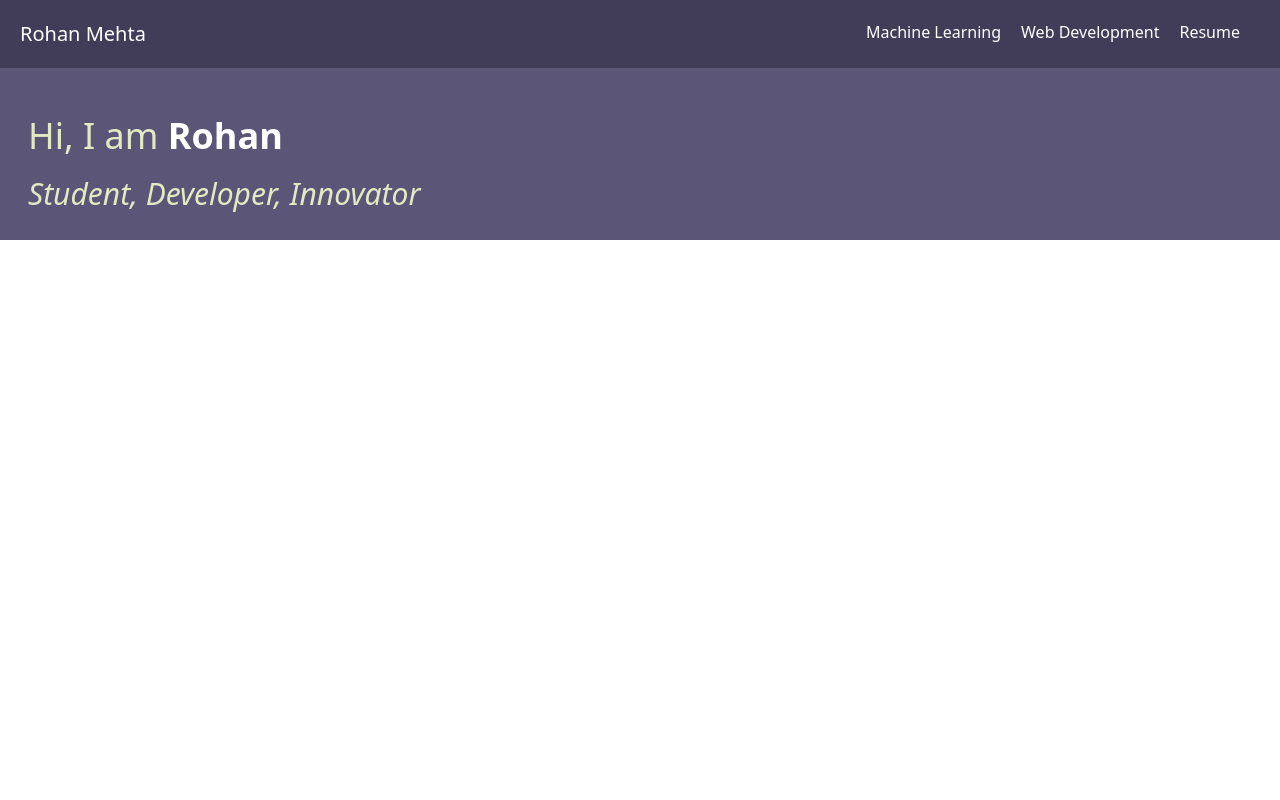
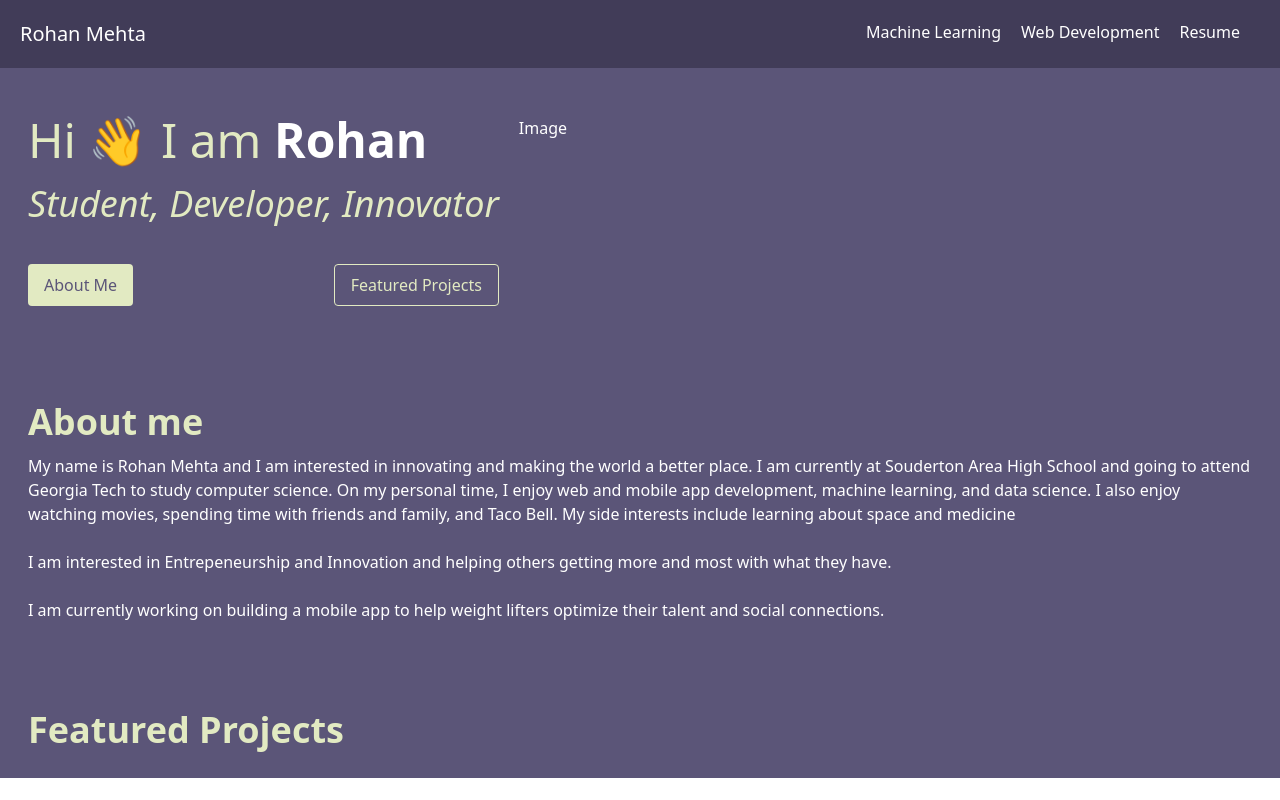
Before and after one commit to radroof22/radroof22.github.io, a Gatsby site: page / in a window 1280 px wide. Built offline with nearby package versions, Linux system fonts and the light colour scheme; Gatsby itself is replaced by a stand-in of ours.

Commit message:
added about me section and buttons

```diff
--- a/src/pages/index.js
+++ b/src/pages/index.js
@@ -4,10 +4,31 @@ import Layout from '../components/Layout'
 export default function Home() {
   return (
     <Layout>
-      <div className="container p-7 bg-night text-white">
-        <h1 className="text-4xl text-slime my-5">Hi, I am <span className="font-bold text-white">Rohan</span></h1>
-        <h2 className="text-3xl text-slime italic">Student, Developer, Innovator</h2>
+      <div className="grid grid-flow-col auto-cols-max container p-7 bg-night text-white mb-5">
+        <div>
+          <h1 className="text-5xl text-slime my-5">Hi 👋 I am <span className="font-bold text-white">Rohan</span></h1>
+          <h2 className="text-4xl text-slime italic mb-10">Student, Developer, Innovator</h2>
+          <div className="flex justify-between my-5">
+            <button className="bg-slime hover:bg-slime-200 text-night py-2 px-4 mr-5 rounded">About Me</button>
+            <button className="bg-night hover:bg-night-200 text-slime py-2 px-4 ml-5 rounded border border-solid border-slime">Featured Projects</button>
+          </div>
+        </div>
+        <div className="container p-5">
+          <p>Image</p>
+        </div>
       </div>
+
+      <div className="mt-5 conatiner p-7">
+        <h2 className="text-4xl text-slime font-bold">About me</h2>
+        <p className="py-3">My name is Rohan Mehta and I am interested in innovating and making the world a better place. I am currently at Souderton Area High School and going to attend Georgia Tech to study computer science. On my personal time, I enjoy web and mobile app development, machine learning, and data science. I also enjoy watching movies, spending time with friends and family, and Taco Bell. My side interests include learning about space and medicine</p>
+        <p className="py-3">I am interested in Entrepeneurship and Innovation and helping others getting more and most with what they have.</p>
+        <p className="py-3">I am currently working on building a mobile app to help weight lifters optimize their talent and social connections.</p>
+      </div>
+      <div className="mt-5 conatiner p-7">
+        <h2 className="text-4xl text-slime font-bold">Featured Projects</h2>
+
+      </div>
+
     </Layout>
   )
 }
```
